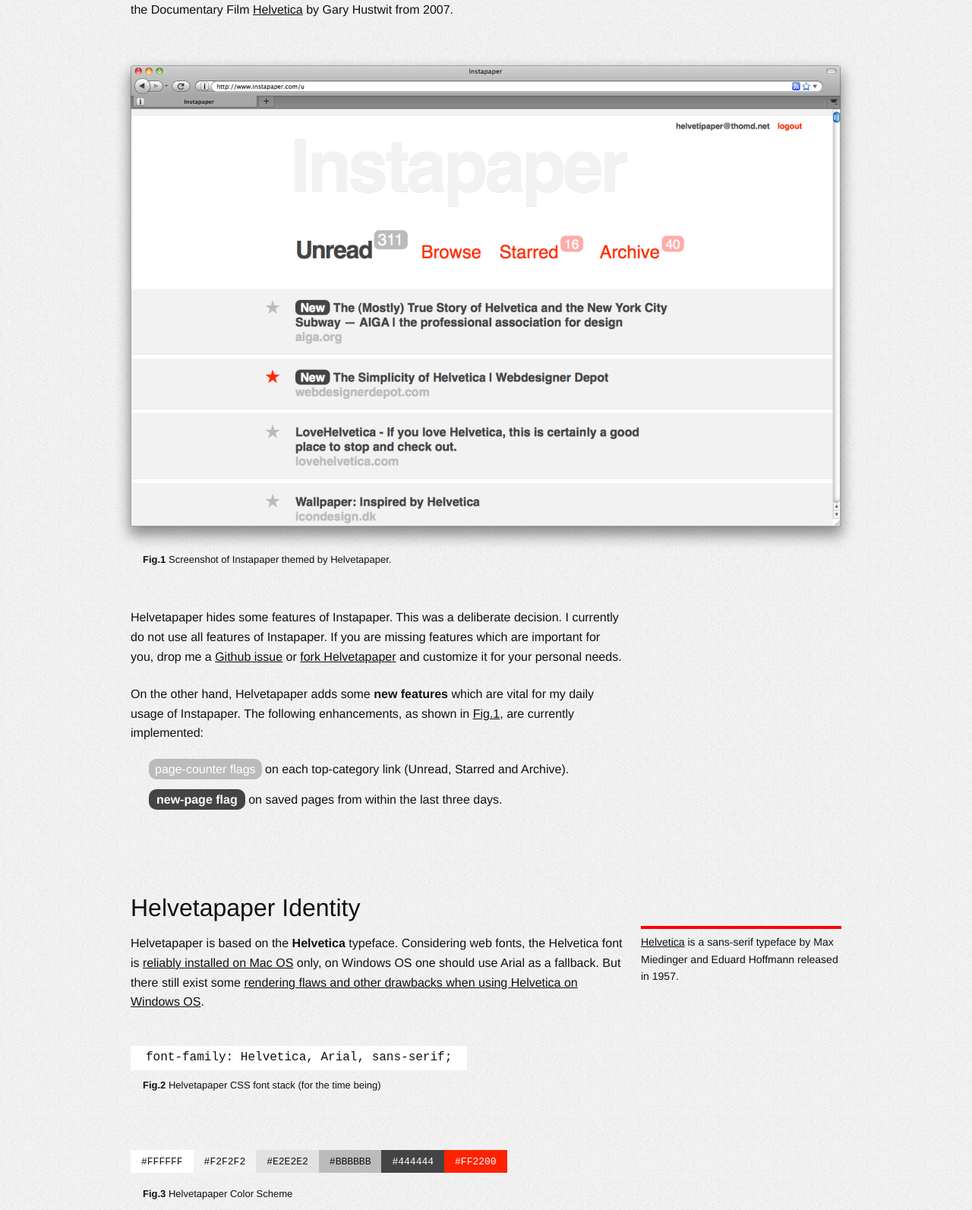
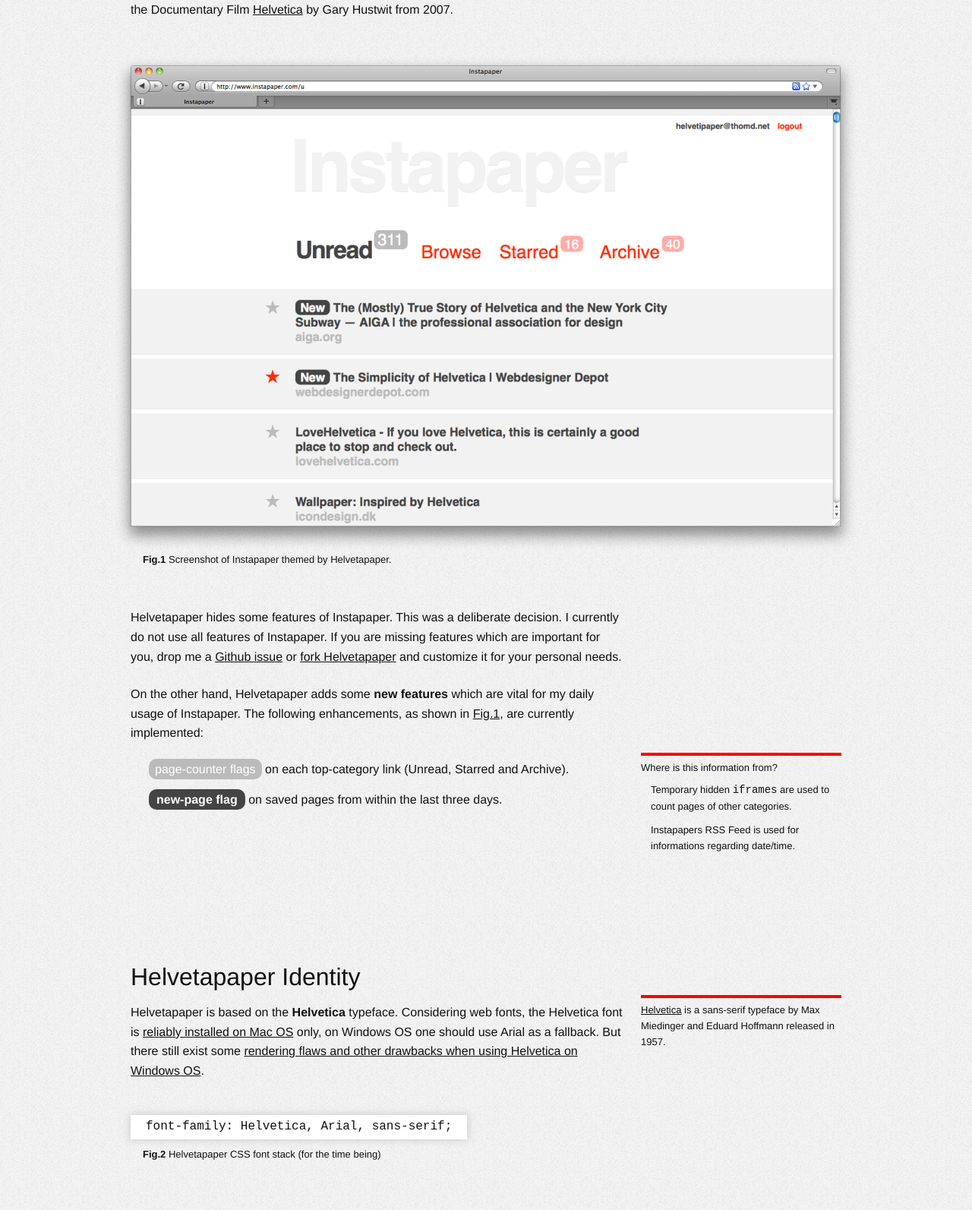
Before and after one commit to thomd/helvetapaper, a Jekyll site: the page built from index.html, in a window 1280 px wide, cut to the strip 324-1917 px from the top of the page. Shown: the whole strip at 76% size. Built offline with Jekyll 4.4.1, drawn with Linux system fonts in a browser that asks for light colours; Markdown is read by kramdown in place of the engine named in the settings; some of the changed text lies outside the part shown.

Commit message:
some minor updates of gh-page

```diff
--- a/css/screen.css
+++ b/css/screen.css
@@ -67,13 +67,14 @@
     filter:  progid:DXImageTransform.Microsoft.gradient(startColorStr='#FF4C2F', EndColorStr='#AF1900');
     -ms-filter: "progid:DXImageTransform.Microsoft.gradient(startColorStr='#FF4C2F', EndColorStr='#AF1900')";
     text-decoration: none;
-    padding: 8px 20px 6px;
+    padding: 4px 20px 2px;
     margin-top: 12px;
     display: inline-block;
-    -moz-border-radius: 20px;
-    -webkit-border-radius: 20px;
-    border-radius: 20px;
-
+    -moz-border-radius: 30px;
+    -webkit-border-radius: 30px;
+    border-radius: 30px;
+    font-size: 24px;
+    text-shadow: 0 -1px 0 #000;
 }
 
 a.button:hover {
@@ -115,11 +116,26 @@
     border-top: 4px solid red;
     margin-top: 0;
     padding: 6px 0 36px;
-    font-size: 14px;
+    font-size: 13px;
 }
 
-aside a {
+aside a, aside p, aside li {
+    font-size: 13px;
+}
+
+aside p {
+    padding-top: 0;
+}
+
+aside ul li {
+    margin: 7px 0 10px 13px;
+}
+
+aside code {
+    background: transparent;
     font-size: 14px;
+    margin: 0;
+    padding: 0;
 }
 
 h1, h2, h3 {
@@ -208,6 +224,12 @@
 .color-scheme {
     display: inline-block;
     margin: 0 0 20px;
+}
+
+#identity code, #identity .color-scheme {
+    -moz-box-shadow: 0 0 10px 1px #CCC;
+    -webkit-box-shadow: 0 0 10px 1px #CCC;
+    box-shadow: 0 0 10px 1px #CCC;
 }
 
 .color-scheme li {
@@ -406,6 +428,7 @@
     margin: 6em 0 3em;
     padding: 1em 0 0;
     border-top: 4px solid red;
+    height: 60px;
 }
 
 #footer a {
@@ -421,7 +444,11 @@
 #issues ul li {
     margin: 2px 0 0px 24px;
     list-style: disc;
-    font-size: 0.875em;
+    font-size: 14px;
+}
+
+#issues ul li a {
+    font-size: 14px;
 }
 
 
--- a/index.html
+++ b/index.html
@@ -28,6 +28,13 @@
     <li><em class="page-counter-flag">page-counter flags</em> on each top-category link (Unread, Starred and Archive).</li>
     <li><em class="new-page-flag">new-page flag</em> on saved pages from within the last three days.</li>
   </ul>
+  <aside class="three">
+    Where is this information from?
+    <ul>
+      <li>Temporary hidden <code>iframes</code> are used to count pages of other categories.</li>
+      <li>Instapapers RSS Feed is used for informations regarding date/time.</li>
+    </ul>
+  </aside>
 </section>
 
 <section id="identity">
@@ -53,78 +60,35 @@
     </ol>
     <figcaption><em>Fig.3</em> Helvetapaper Color Scheme</figcaption>
   </figure>
-
-<!--
-  <figure id="fig-4" class="first seven">
-    <ol class="typoggraphic-scale">
-      <li class="size-6">Aa</li>
-      <li class="size-7">Aa</li>
-      <li class="size-8">Aa</li>
-      <li class="size-9">Aa</li>
-      <li class="size-10">Aa</li>
-      <li class="size-11">Aa</li>
-      <li class="size-12 selected">Aa</li>
-      <li class="size-14 selected">Aa</li>
-      <li class="size-16 selected">Aa</li>
-      <li class="size-18">Aa</li>
-      <li class="size-21">Aa</li>
-      <li class="size-24 selected">Aa</li>
-      <li class="size-36 selected">Aa</li>
-      <li class="size-48 selected">Aa</li>
-      <li class="size-60">Aa</li>
-      <li class="size-72">Aa</li>
-    </ol>
-    <ol class="typoggraphic-unit">
-      <li class="unit-6">6</li>
-      <li class="unit-7">7</li>
-      <li class="unit-8">8</li>
-      <li class="unit-9">9</li>
-      <li class="unit-10">10</li>
-      <li class="unit-11">11</li>
-      <li class="unit-12">12</li>
-      <li class="unit-14">14</li>
-      <li class="unit-16">16</li>
-      <li class="unit-18">18</li>
-      <li class="unit-21">21</li>
-      <li class="unit-24">24</li>
-      <li class="unit-36">36</li>
-      <li class="unit-48">48</li>
-      <li class="unit-60">60</li>
-      <li class="unit-72">72</li>
-    </ol>
-    <figcaption><em>Fig.4</em> Helvetapaper Typographic Scale [in <em>px</em>]</figcaption>
-  </figure>
--->
 </section>
 
 <section id="usage">
   <h2 class="first seven">Usage</h2>
-  <p class="first seven">In order to theme your personal Instapaper with Helvetapaper, you need to have <a href="http://www.greasespot.net/" title="The weblog about Greasemonkey">Greasemonkey</a> installed.<br />Greasemonkey is a <em>Firefox</em> <a href="https://addons.mozilla.org/de/firefox/addon/748/" title="Greasemonkey Firefox Add-on">Add-on</a> that allows us to <em>control the way we use the web</em>.</p>
-    <aside class="three">
-      Also visit <a href="http://userscripts.org/scripts/show/78176" title="Helvetapaper on userscripts.org">Userscripts.org</a>, a userscript repository by <a href="http://overstimulate.com/about" title="About Jesse Andrews">Jesse Andrews</a>.
-    </aside>
+  <p class="first seven">In order to theme your personal Instapaper with Helvetapaper, you need to have <a href="http://www.greasespot.net/" title="The weblog about Greasemonkey">Greasemonkey</a> installed.<br />Greasemonkey is a <em>Firefox</em> <a href="https://addons.mozilla.org/de/firefox/addon/748/" title="Greasemonkey Firefox Add-on">Add-on</a> to <em>control the way we use the web</em>.</p>
 
   <h3 class="first seven">Installing Helvetapaper</h3>
-  <p class="first seven">Having Greasemonkey installed, just click on the button below: <br /><br /><a class="button" href="http://userscripts.org/scripts/source/78176.user.js">&#x2B07;&nbsp;&nbsp;&nbsp;Install Helvetapaper from userscripts.org</a></p>
+  <p class="first seven">Having Greasemonkey installed, just click on the button below.<br /><br /><a class="button" href="http://userscripts.org/scripts/source/78176.user.js">&#x2B07;&nbsp;&nbsp;Install Helvetapaper</a></p>
 
   <aside class="three">
-    To uninstall a Greasemonkey script from your Firefox browser, go to the <em>Tools</em> menu, select <em>Greasemonkey</em>, then <em>Manage User Scripts</em>, highlight the script and click <em>Uninstall</em>.
+    <p>This installation link will install Helvetapaper from <a href="http://userscripts.org/thomd" title="my other userscrips on userscripts.org">Userscripts.org</a>, a userscript repository by <a href="http://overstimulate.com/about" title="About Jesse Andrews">Jesse Andrews</a>.</p>
+    <p>Helvetapaper contains also an <a href="http://userscripts.org/scripts/show/45266" title="easy userscript updater snippet">userscript updater</a> which checks once a week for updates and will notify you about a new version of Helvetapaper.</p>
   </aside>
 </section>
 
 <section id="issues">
   <h2 class="first seven">Open Issues</h2>
-  <p class="first seven">There are still some issues to improve Helvetapaper:</p>
+  <p class="first seven">There are still some <a href="http://github.com/thomd/helvetapaper/issues">issues</a> to improve Helvetapaper:</p>
   <ul class="first seven">
-    <li>Dynamic update of the page-counter when staring, archiving or deleting a page.</li>
-    <li>Display paging within Archive page.</li>
-    <li>Show summary below links.</li>
-    <li>Add missing CSS for Edit page.</li>
+    <li>Instant update of the page-counter when staring, archiving or deleting a page.</li>
+    <li>Display paging within Archive page / count all pages within the Archive.</li>
+    <li>Show summary below links. (maybe)</li>
+    <li>Add missing Stylesheet for Edit page.</li>
     <li>Add a favicon.</li>
-    <li>Use an external Helvetica typeface via @font-face (I'm not sure about this, because Helvetica should be a web&ndash;safe font.)</li>
+    <li>Use an external Helvetica typeface via @font-face or a similar technique (I'm not sure about this, because font files needs to be hosted somewhere.)</li>
     <li>Options for configuration issues.</li>
-    <li>Test userscript for GoogelChrome and Webkit's GreaseKit.</li>
+    <li>Test userscript for Google Chrome (<a href="http://code.google.com/p/tampermonkey/">tampermonkey</a>) and Webkit's <a href="http://code.google.com/p/greasekit/">greasekit</a>.</li>
     <li class="fixed">Integrate an updater script.</li>
+    <li>Integrate Text feature (like Safari 5 Reader?)</li>
   </ul>
 </section>
 
```
